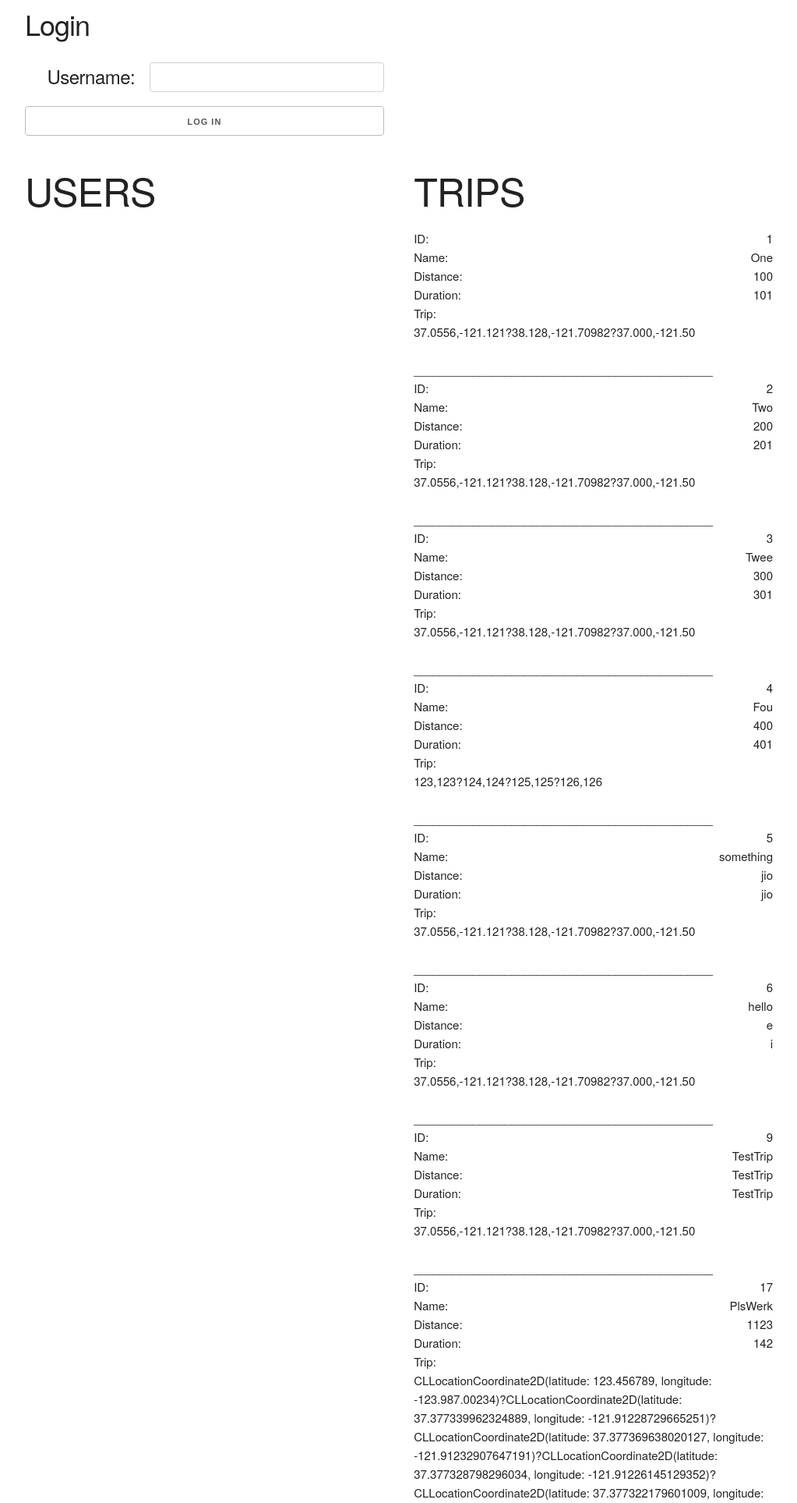
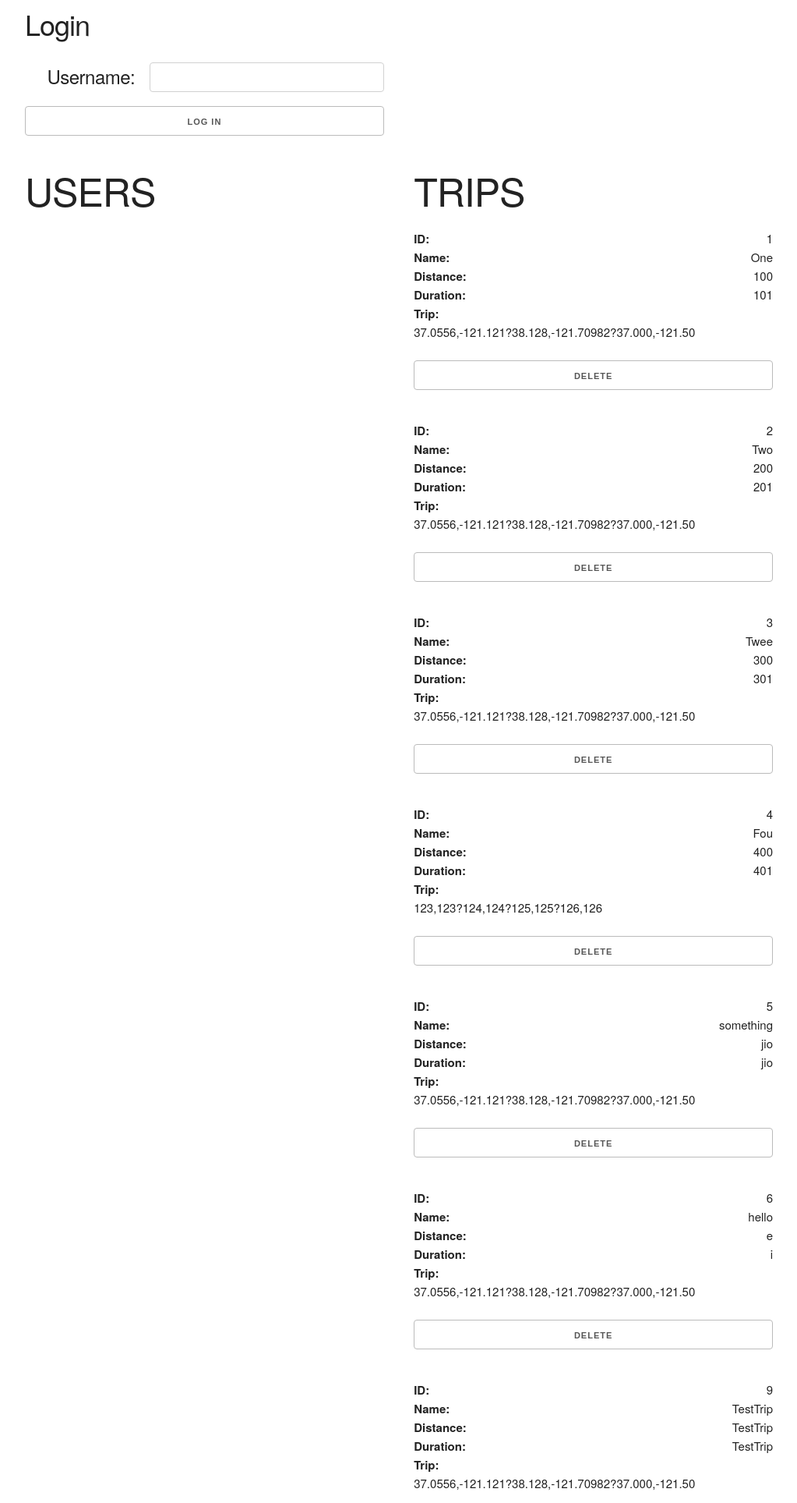
Before and after one commit to HowiJ/pinitBE, a CodeIgniter app: page /index.php/main/index in a window 1280 px wide. Shown: the top 1927 px of the page at 78% size, without its empty margins (128-1151 px from the left). Run offline with CodeIgniter, Linux system fonts and the light colour scheme; data comes from the database, SQL or seed files in the repository.

Commit message:
added delete trip functionality

```diff
--- a/application/config/routes.php
+++ b/application/config/routes.php
@@ -63,6 +63,8 @@ $route['addTrips'] = "main/addTripsByUserName";       //Add trips to the databas
 //Check Logic
 $route['checkLogin'] = "main/checkLogin";   //Checks the username to database
 
+//Delete trip
+$route['deleteTrip'] = "main/deleteTripById";
 
 //logoff
 $route['logoff'] = "main/logoff";
--- a/application/controllers/main.php
+++ b/application/controllers/main.php
@@ -161,20 +161,36 @@ class Main extends CI_Controller {
 
 		redirect('/');
 	}
-	public function getTripByUserId($id) {
-		$tripsArray = $this->Map->getTripByUserId($id);
+	// public function getTripByUserId($id) {
+	// 	$tripsArray = $this->Map->getTripByUserId($id);
+	//
+	// 	var_dump($tripsArray);
+	//
+	// 	//Will error until var_dump above is gone.
+	// 	redirect('/');
+	// }
+	// public function getTripByUserName($name) {
+	// 	$tripsArray = $this->Map->getTripByUserName($name);
+	//
+	// 	var_dump($tripsArray);
+	//
+	// 	//Will error until var_dump above is gone.
+	// 	redirect('/');
+	// }
+	//////////////////////////////////////////////////////////////
 
-		var_dump($tripsArray);
 
-		//Will error until var_dump above is gone.
-		redirect('/');
-	}
-	public function getTripByUserName($name) {
-		$tripsArray = $this->Map->getTripByUserName($name);
+	//////////////////////////////////////////////////////////////
+	//DELETING FROM DATABASE
+	public function deleteTripById() {
+		$idArr = $this->input->post();
+		$id;
+		foreach ($idArr as $key => $value) {
+			$id = $value;
+		}
 
-		var_dump($tripsArray);
+		$this->Map->deleteTripById($id);
 
-		//Will error until var_dump above is gone.
 		redirect('/');
 	}
 	//////////////////////////////////////////////////////////////
--- a/application/models/map.php
+++ b/application/models/map.php
@@ -72,5 +72,17 @@ class Map extends CI_Model {
         $this->db->query($query, $insertion);
     }
     //////////////////////////////////////////////////////////////
+
+
+
+    //////////////////////////////////////////////////////////////
+    //ADDING DATA TO DATABASE
+    public function deleteTripById($tripId) {
+        $query = "DELETE FROM `pinit`.`trips` WHERE `id`=?;";
+        $insertion = array($tripId);
+
+        $this->db->query($query, $insertion);
+    }
+    //////////////////////////////////////////////////////////////
 }
 ?>
--- a/application/views/index.php
+++ b/application/views/index.php
@@ -173,13 +173,16 @@
                 <div class="six columns">
                     <h1>TRIPS</h1>
                     <?php foreach($trips as $key => $value):?>
-                        <span>ID:</span> <span style="float:right"><?php echo $value['id']; ?></span><br />
-                        <span>Name:</span> <span style="float:right"><?php echo $value['name']; ?></span><br />
-                        <span>Distance:</span> <span style="float:right"><?php echo $value['distance']; ?></span><br />
-                        <span>Duration:</span> <span style="float:right"><?php echo $value['duration']; ?></span><br />
-                        <span>Trip:</span> <br /><span style=""><?php echo $value['trip']; ?></span>
+                        <span style="font-weight: bold">ID:</span> <span style="float:right"><?php echo $value['id']; ?></span><br />
+                        <span style="font-weight: bold">Name:</span> <span style="float:right"><?php echo $value['name']; ?></span><br />
+                        <span style="font-weight: bold">Distance:</span> <span style="float:right"><?php echo $value['distance']; ?></span><br />
+                        <span style="font-weight: bold">Duration:</span> <span style="float:right"><?php echo $value['duration']; ?></span><br />
+                        <span style="font-weight: bold">Trip:</span> <br /><span style=""><?php echo $value['trip']; ?></span>
                         <br /><br />
-                        ______________________________________________<br />
+                        <form action="/deleteTrip" method="post">
+                            <input type="hidden" name="idk" value="<?php echo $value['id']; ?>">
+                            <input type="submit" value="Delete">
+                        </form>
                     <?php endforeach; ?>
                 </div>
             </div>
```
